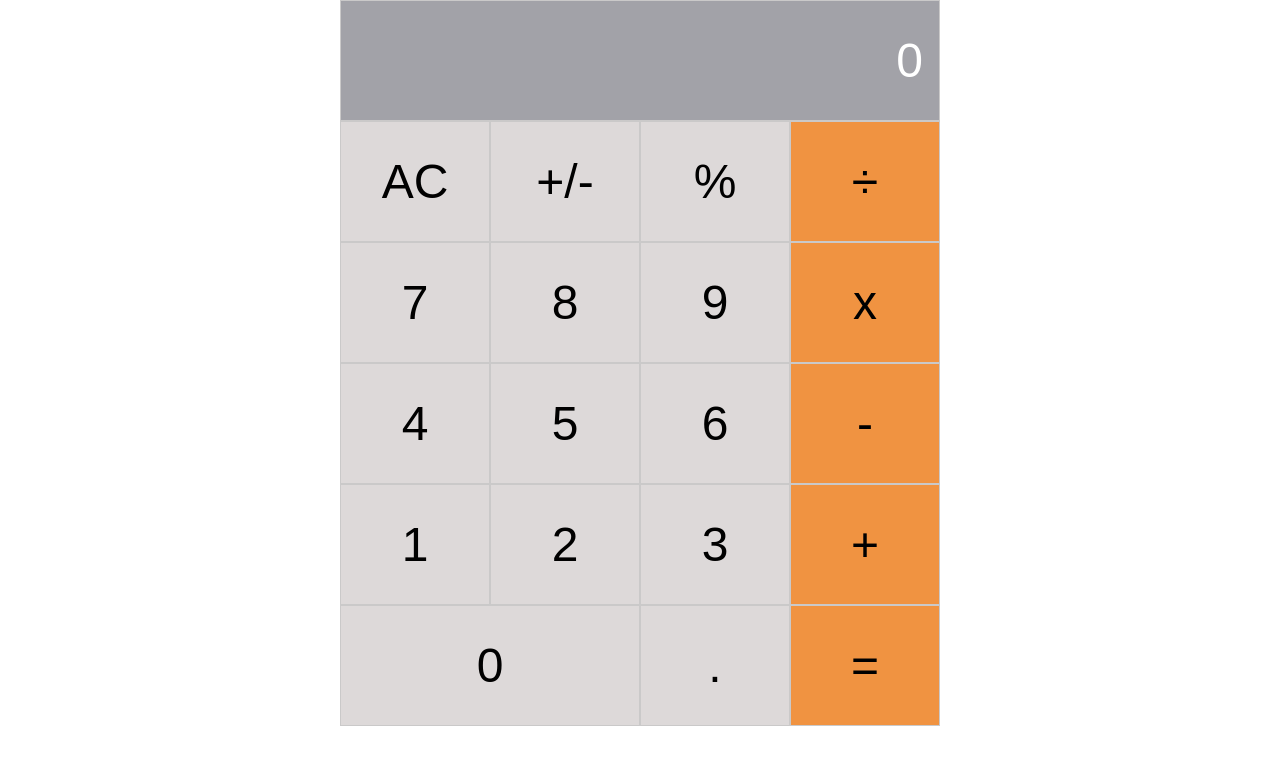
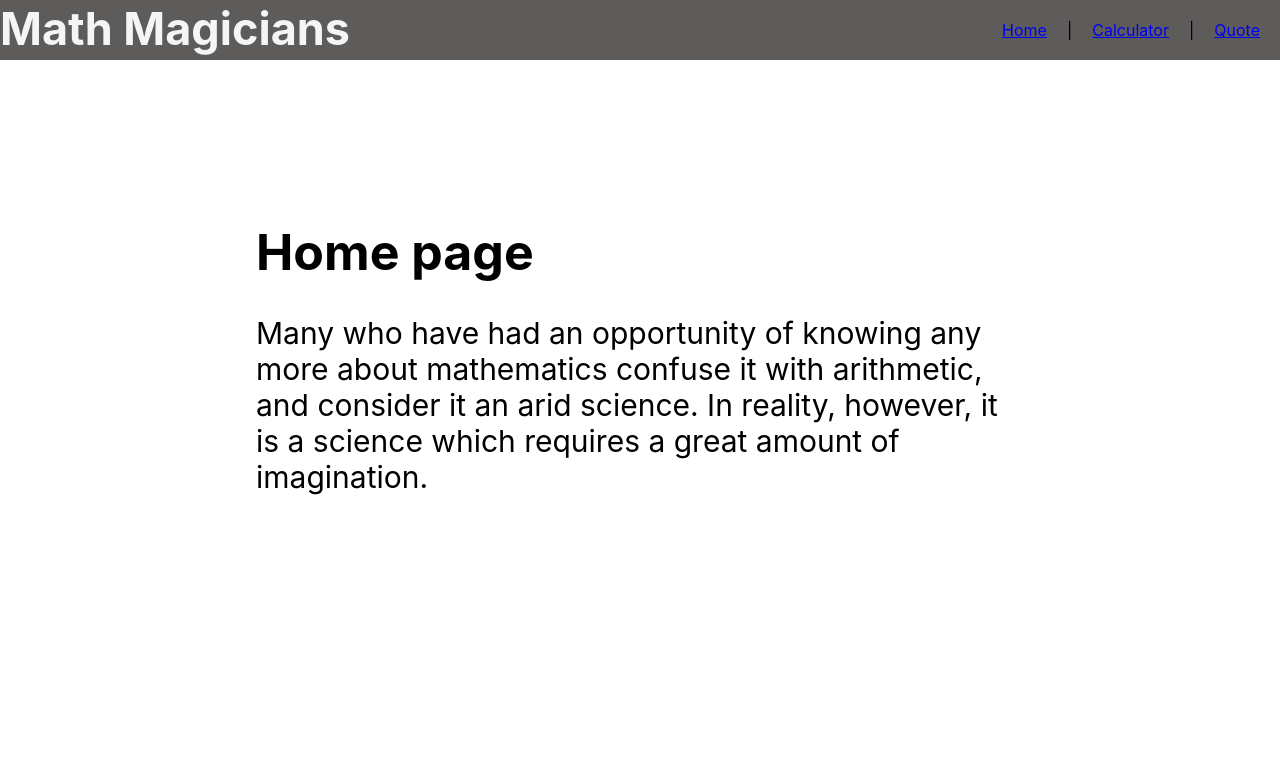
Before and after one commit to Daniel-Kigozi/math-magic, a React (Create React App) app: page / in a window 1280 px wide. Shown: the top 764 px of the page. Built offline with nearby package versions, Linux system fonts and the light colour scheme.

Commit message:
Add api for quotes

```diff
--- a/package.json
+++ b/package.json
@@ -6,10 +6,13 @@
     "@testing-library/jest-dom": "^5.16.5",
     "@testing-library/react": "^13.4.0",
     "@testing-library/user-event": "^13.5.0",
+    "axios": "^1.4.0",
     "big.js": "^6.2.1",
     "prop-types": "^15.8.1",
+    "q": "^1.5.1",
     "react": "^18.2.0",
     "react-dom": "^18.2.0",
+    "react-router-dom": "^6.10.0",
     "react-scripts": "5.0.1",
     "web-vitals": "^2.1.4"
   },
--- a/src/App.js
+++ b/src/App.js
@@ -1,6 +1,10 @@
 import React, { useState } from 'react';
+import { Route, Routes, BrowserRouter } from 'react-router-dom';
 import Calculator from './components/calculator';
 import calculate from './logic/calculate';
+import MyQuotation from './components/Quotation/quotes';
+import { Navbar } from './components/Navbar';
+import Home from './components/home';
 import './App.css';
 
 const App = () => {
@@ -15,9 +19,16 @@ const App = () => {
   const { total, next } = state;
   const calc = { total, next };
   return (
-    <div className="App">
-      <Calculator handleClick={handleClick} calc={calc} />
-    </div>
+    <>
+      <BrowserRouter>
+        <Navbar />
+        <Routes>
+          <Route path="/" element={<Home />} />
+          <Route path="/calculator" element={<Calculator handleClick={handleClick} calc={calc} />} />
+          <Route path="/quote" element={<MyQuotation />} />
+        </Routes>
+      </BrowserRouter>
+    </>
   );
 };
 
--- /dev/null
+++ b/src/components/Navbar.css
@@ -0,0 +1,16 @@
+.nav-bar {
+    display: flex;
+    justify-content: flex-end;
+    gap: 20px;
+    position: relative;
+    padding: 20px;
+    background-color: rgb(94, 91, 91);
+  }
+
+  header h1 {
+    font-size: 45px;
+    position: absolute;
+    left: 0;
+    top: -60%;
+    color: whitesmoke;
+  }
--- /dev/null
+++ b/src/components/Navbar.js
@@ -0,0 +1,17 @@
+import React from 'react';
+import { NavLink } from 'react-router-dom';
+import './Navbar.css';
+
+// eslint-disable-next-line import/prefer-default-export
+export const Navbar = () => (
+  <nav className="nav-bar">
+    <header>
+      <h1>Math Magicians</h1>
+    </header>
+    <NavLink to="/">Home</NavLink>
+    |
+    <NavLink to="/calculator">Calculator</NavLink>
+    |
+    <NavLink to="/quote">Quote</NavLink>
+  </nav>
+);
--- /dev/null
+++ b/src/components/Quotation/quote.css
@@ -0,0 +1,15 @@
+.myQuotation {
+    width: 80%;
+    margin: 20px;
+  }
+
+  .quotes,
+  .authorQuotes {
+    text-align: left;
+    font-style: italic;
+    color: #373636;
+  }
+
+  .my-author {
+    font-weight: 1000;
+  }
--- /dev/null
+++ b/src/components/Quotation/quotes.js
@@ -0,0 +1,42 @@
+import { useState, useEffect } from 'react';
+import './quote.css';
+
+const MyQuotation = () => {
+  const [myQuotation, setMyQuotation] = useState('');
+  const [authorOfquote, setAuthorOfquote] = useState('');
+  const [quoteError, setQuoteError] = useState('');
+  useEffect(() => {
+    const fetchQuotes = async () => {
+      try {
+        const response = await fetch(
+          'https://api.api-ninjas.com/v1/quotes?category=computers',
+          {
+            headers: {
+              'X-Api-Key': '7TnMGWTJ/v4mF6ldXBpdeQ==eOfKZOCEaday2H3l',
+            },
+          },
+        );
+        const data = await response.json();
+        setMyQuotation(data[0].quote);
+        setAuthorOfquote(data[0].author);
+      } catch (error) {
+        setQuoteError('');
+      }
+    };
+    setTimeout(() => {
+      fetchQuotes();
+    }, 2000);
+  }, []);
+  return (
+    <>
+      <center>
+        <div className="myQuotation">
+          <p className="quotes">{myQuotation}</p>
+          <p className="authorQuotes">{authorOfquote}</p>
+          {quoteError && <p className="error">{quoteError}</p>}
+        </div>
+      </center>
+    </>
+  );
+};
+export default MyQuotation;
--- a/src/components/calculator.js
+++ b/src/components/calculator.js
@@ -1,4 +1,3 @@
-import React from 'react';
 import './calculator.css';
 import '../logic/operate';
 import '../logic/calculate';
--- /dev/null
+++ b/src/components/home.css
@@ -0,0 +1,15 @@
+.home-container {
+    display: flex;
+    flex-direction: column;
+    padding: 10% 20%;
+  }
+
+  .home-container h1 {
+    font-size: 50px;
+    text-align: left;
+  }
+
+  .home-container p {
+    font-size: 30px;
+    margin-top: 0;
+  }
--- /dev/null
+++ b/src/components/home.js
@@ -0,0 +1,15 @@
+import React from 'react';
+import './home.css';
+
+const Home = () => (
+  <div className="home-container">
+    <h1>Home page</h1>
+    <p>
+      Many who have had an opportunity of knowing any more about mathematics
+      confuse it with arithmetic,
+      and consider it an arid science. In reality, however,
+      it is a science which requires a great amount of imagination.
+    </p>
+  </div>
+);
+export default Home;
```
Also changed, not shown: 1 other file (tests, documents, lock files or other folders).
